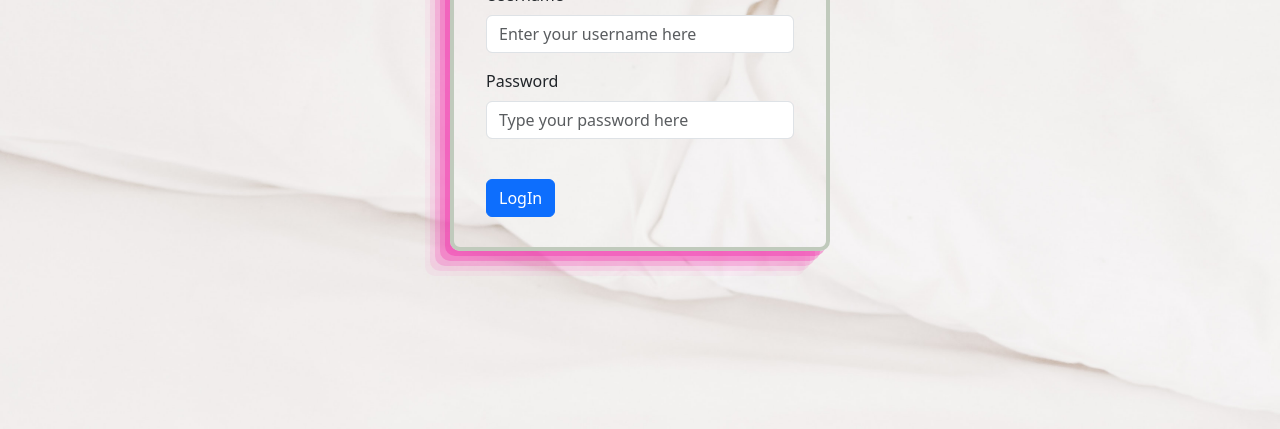
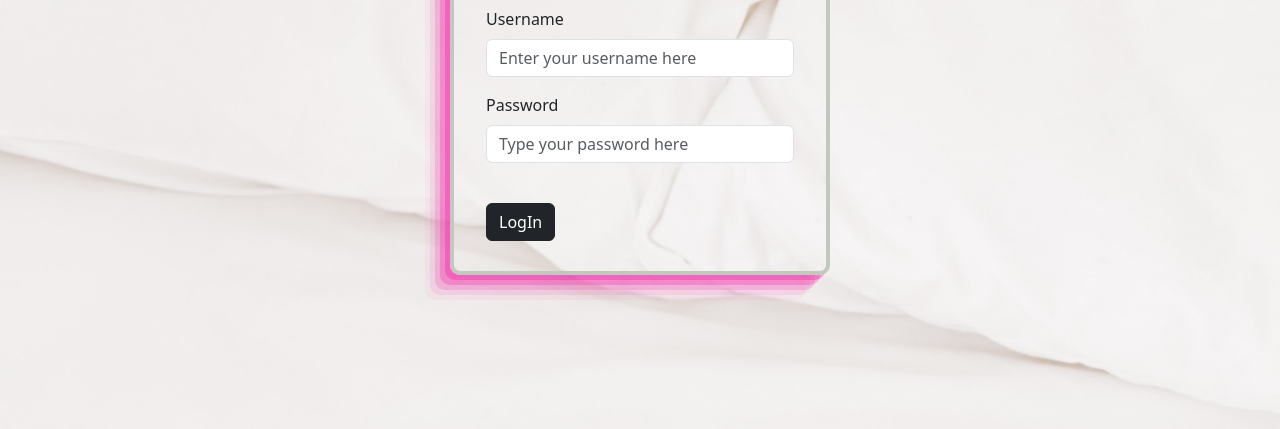
Before and after one commit to Yaduk035/To-Do-App, a plain HTML site: page index.html in a window 1280 px wide. Shown: the part 217-646 px from the top of the page. Drawn offline with nearby package versions, Linux system fonts and the light colour scheme.

Commit message:
2nd commit

```diff
--- a/css/main.css
+++ b/css/main.css
@@ -8,17 +8,6 @@ body{
     background-size: contain;
 }
 
-.col
-{
-    margin: auto;
-    width: 50%;
-    border: 3px solid rgb(0, 0, 0);
-    border-radius: 10px;
-    background-image: url(../img/gradient3.jpg);
-    background-size: cover;
-    padding: 10px;
-	box-shadow: rgba(240, 46, 170, 0.4) -5px 5px, rgba(240, 46, 170, 0.3) -10px 10px, rgba(240, 46, 170, 0.2) -15px 15px, rgba(240, 46, 170, 0.1) -20px 20px, rgba(240, 46, 170, 0.05) -25px 25px;
-}
 
 .container
 {
--- a/index.html
+++ b/index.html
@@ -13,16 +13,16 @@
 <body>
     <nav class="navbar navbar-expand-lg bg-body-tertiary" id="navbar">
         <div class="container-fluid">
-          <a class="navbar-brand" href="#">To-Do App</a>
+          <a class="navbar-brand" href="index.html">To-Do App</a>
           <button class="navbar-toggler" type="button" data-bs-toggle="collapse" data-bs-target="#navbarTogglerDemo02" aria-controls="navbarTogglerDemo02" aria-expanded="false" aria-label="Toggle navigation">
             <span class="navbar-toggler-icon"></span>
           </button>
           </div>
-        </div>
       </nav>
     <div class="container">
         <div class="row">
             <div class="col col-sm-10 col-md-7 col-lg-6 col-xl-4">
+              <br>
                 <h2>Log In</h2>
                 <form class="form" action="./mainpage.html">
                     <div class="mb-3">
@@ -34,12 +34,11 @@
                       <input type="password" class="form-control" id="pwd" placeholder="Type your password here">
                     </div>
                         <br>
-                    <button type="submit" class="btn btn-primary" onclick="return validateForm()">LogIn</button>
+                    <button type="submit" class="btn btn-dark" onclick="return validateForm()">LogIn</button>
                   </form>
 
             </div>
-            <!-- <div class="col col-sm-0 col-md-0 col-lg-0 col-xl-0">
-            </div> -->
+
         </div>
     </div>
 <script src="./js/script.js"></script>
--- a/js/script.js
+++ b/js/script.js
@@ -6,7 +6,7 @@ function validateForm() {
         return true
     }
     else {
-        alert("Incorrect username or password")
+        alert("Invalid username or password")
         return false
     }
 }
```
Also changed, not shown: js/mainpage.js (+4 -6 lines), mainpage.html (+1 -6 lines), img/gradient1.jpg (deleted).
